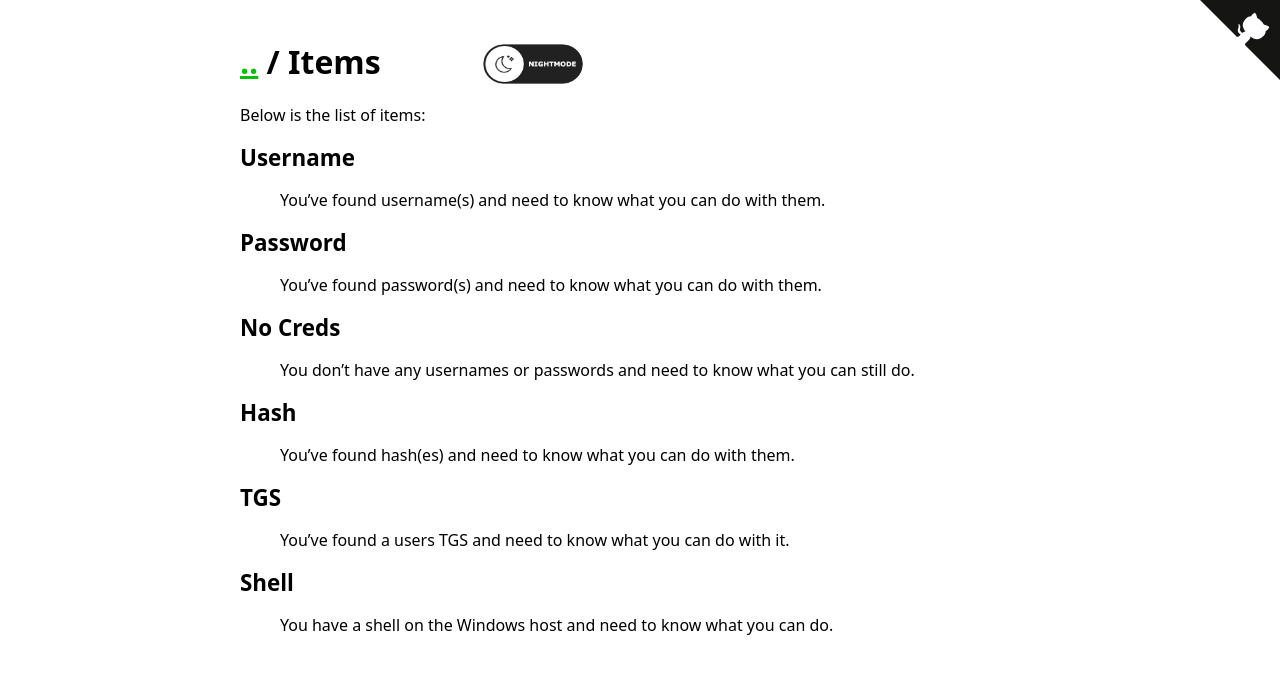
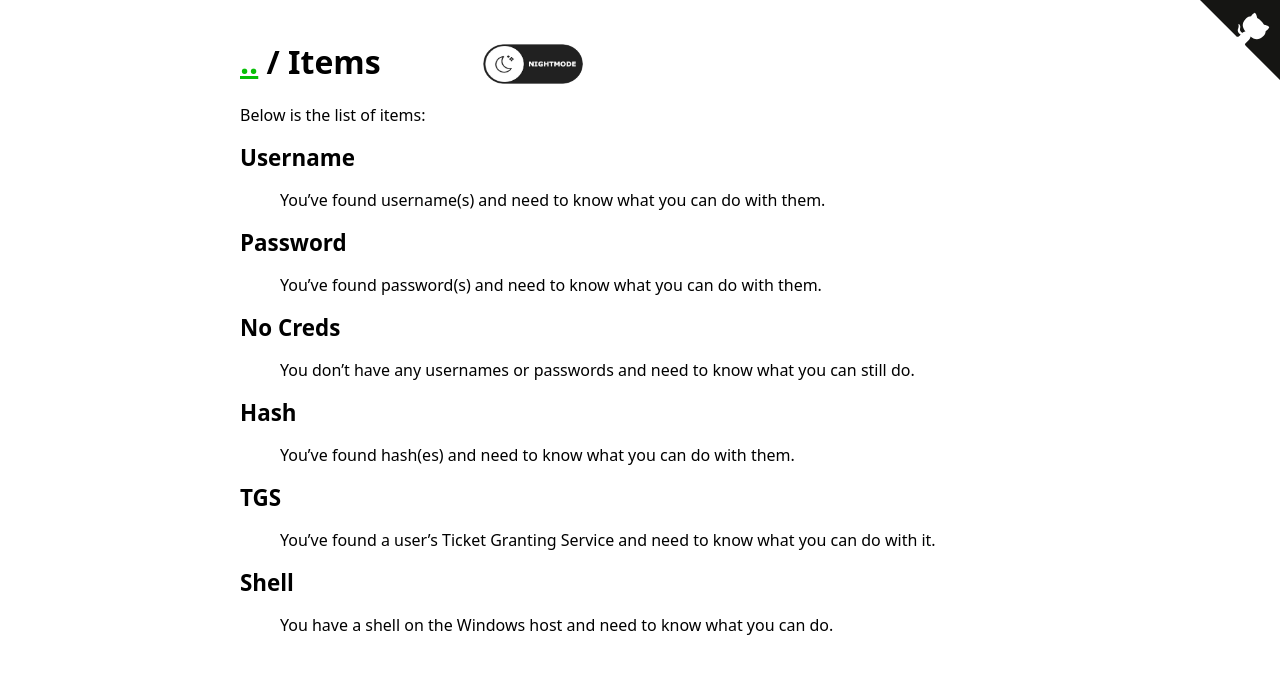
Before and after one commit to WADComs/WADComs.github.io, a Jekyll site: the page built from items.md, in a window 1280 px wide. Shown: the top 674 px of the page. Built offline with Jekyll 4.4.1, drawn with Linux system fonts in a browser that asks for light colours.

Commit message:
Update items.yml

```diff
--- a/_data/items.yml
+++ b/_data/items.yml
@@ -17,7 +17,7 @@ Hash:
 
 TGS:
   label: TGS
-  description: You've found a users TGS and need to know what you can do with it.
+  description: You've found a user's Ticket Granting Service and need to know what you can do with it.
 
 Shell:
   label: Shell
```
